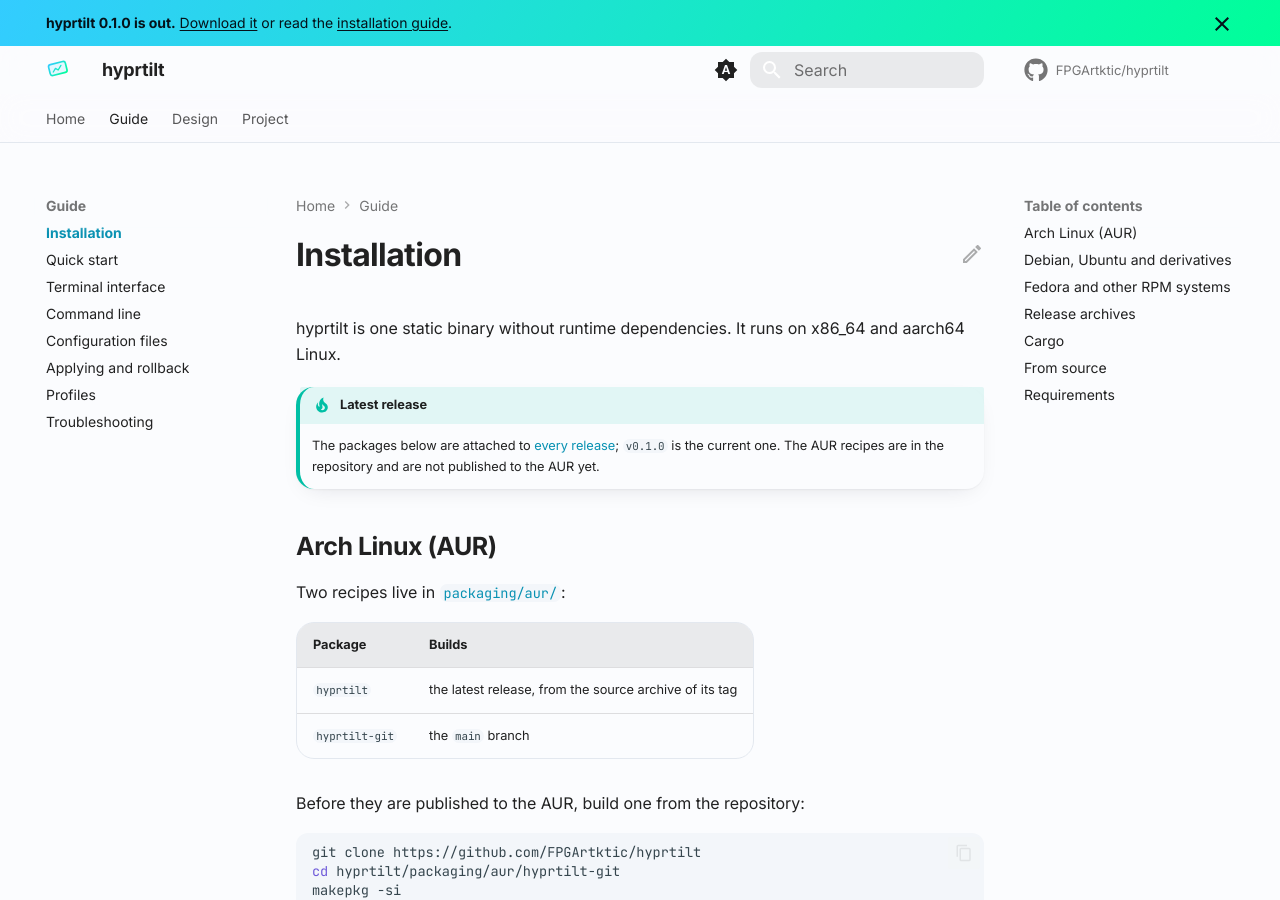
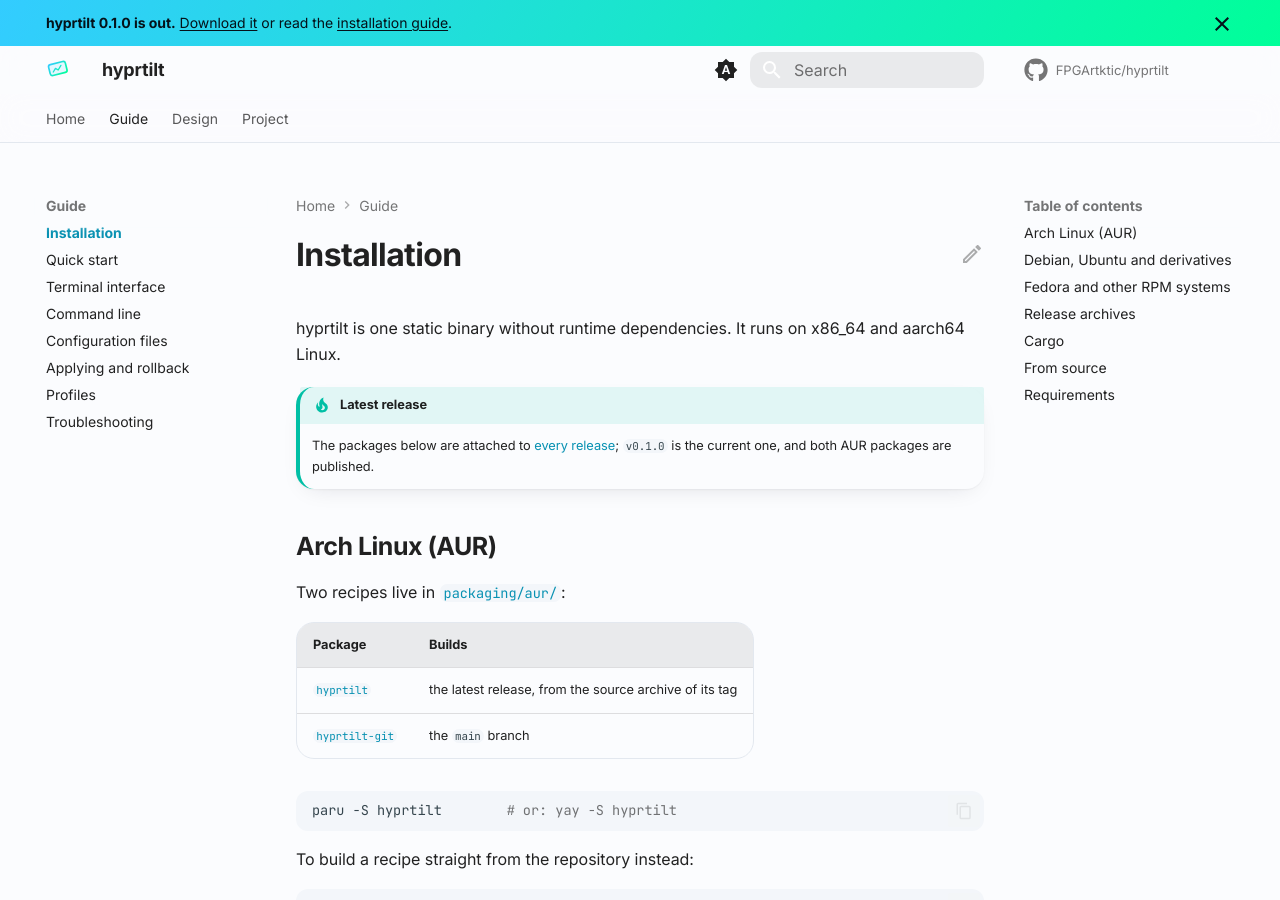
Before and after one commit to FPGArtktic/hyprtilt, an MkDocs documentation site: the page built from docs/guide/installation.md, in a window 1280 px wide and 900 px high. Built offline with MkDocs 1.6.1 and Material for MkDocs 9.7.7, drawn with Linux system fonts in a browser that asks for light colours; comment, search, counter and statistics services are not loaded.

Commit message:
pkg: point installation at the published AUR packages
hyprtilt and hyprtilt-git are now in the AUR, so telling readers to
clone the repository and run makepkg is the long way round, and
crates.io is reachable through trusted publishing rather than a stored
token.

Install with a helper in the README and the installation guide and link
both AUR packages, exchange the workflow's OIDC token for a short-lived
crates.io token instead of reading CARGO_REGISTRY_TOKEN, and let the
release workflow be run by hand for a tag that is already released so
that a missed crates.io publication can be repeated.

Co-Authored-By: Claude Opus 5 <noreply@anthropic.com>
Signed-off-by: Mateusz Okulanis <FPGArtktic@outlook.com>

````diff
--- a/docs/guide/installation.md
+++ b/docs/guide/installation.md
@@ -14,8 +14,7 @@ x86_64 and aarch64 Linux.
 
     The packages below are attached to
     [every release](https://github.com/FPGArtktic/hyprtilt/releases/latest);
-    `v0.1.0` is the current one. The AUR recipes are in the repository and
-    are not published to the AUR yet.
+    `v0.1.0` is the current one, and both AUR packages are published.
 
 ## Arch Linux (AUR)
 
@@ -23,10 +22,14 @@ Two recipes live in [`packaging/aur/`](https://github.com/FPGArtktic/hyprtilt/tr
 
 | Package | Builds |
 |---|---|
-| `hyprtilt` | the latest release, from the source archive of its tag |
-| `hyprtilt-git` | the `main` branch |
+| [`hyprtilt`](https://aur.archlinux.org/packages/hyprtilt) | the latest release, from the source archive of its tag |
+| [`hyprtilt-git`](https://aur.archlinux.org/packages/hyprtilt-git) | the `main` branch |
 
-Before they are published to the AUR, build one from the repository:
+```sh
+paru -S hyprtilt        # or: yay -S hyprtilt
+```
+
+To build a recipe straight from the repository instead:
 
 ```sh
 git clone https://github.com/FPGArtktic/hyprtilt
````
Also changed, not shown: README.md (+5 -6 lines), docs/project/roadmap.md (+1 -1 lines), 1 other file.
